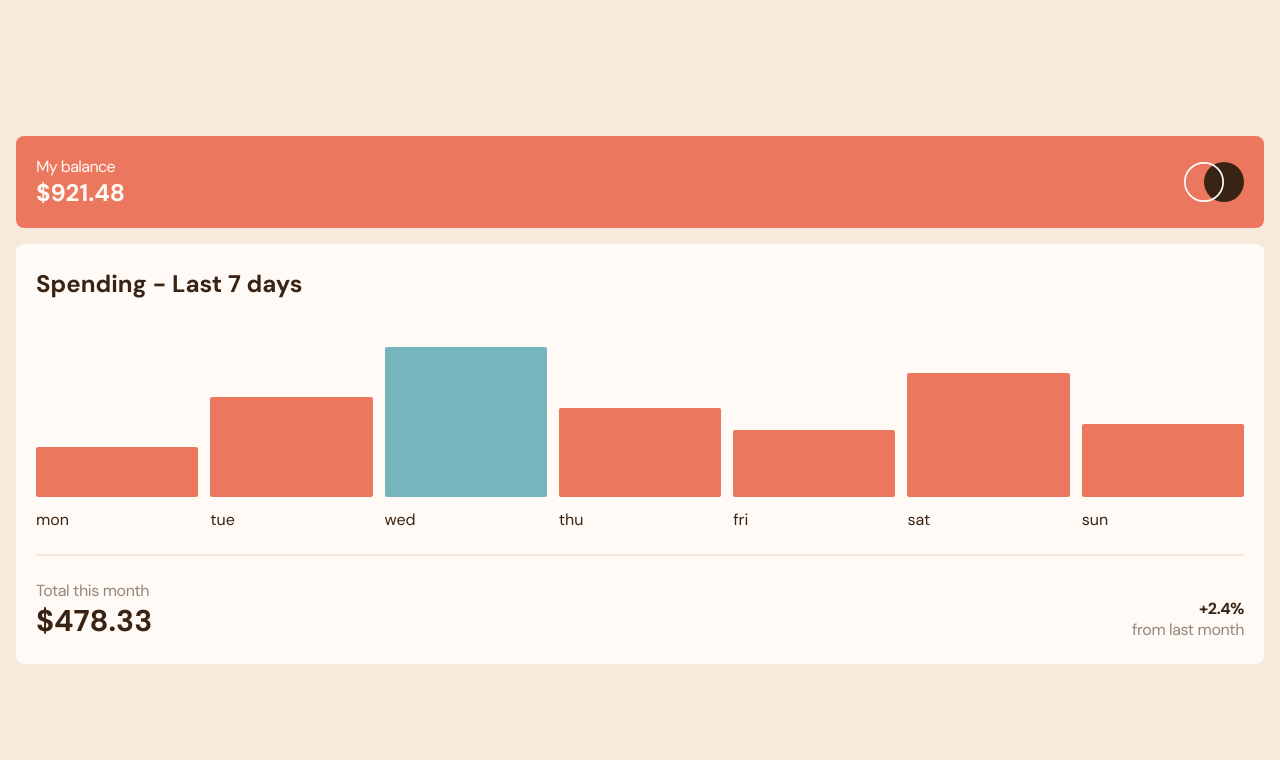
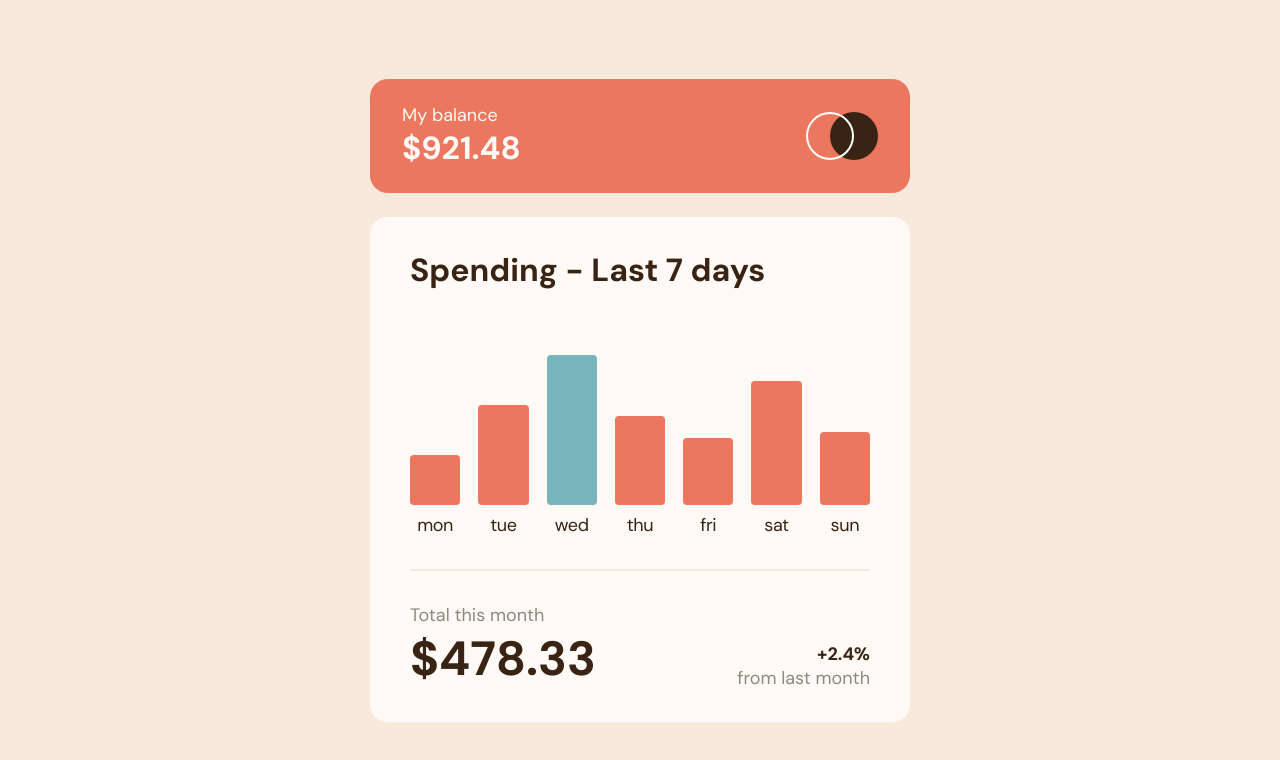
Before and after one commit to reallyUndefined/FrontendMentor-Expenses_Chart_Component, a React (Create React App) app: page / in a window 1280 px wide. Shown: the top 760 px of the page. Built offline with nearby package versions, Linux system fonts and the light colour scheme.

Commit message:
desktop design

```diff
--- /dev/null
+++ b/src/_mixins.scss
@@ -0,0 +1,7 @@
+$first: "596px";
+
+@mixin breakpoint($size) {
+  @media (min-width: $size) {
+    @content;
+  }
+}
--- a/src/components/chart/Chart.component.tsx
+++ b/src/components/chart/Chart.component.tsx
@@ -14,7 +14,7 @@ function Chart({ data }: ChartProps) {
   return (
     <div className="chart">
       {chartData.map(({ amount, day, percent }) => (
-        <div className="bar-grid">
+        <div key={day} className="bar-grid">
           <div className="bar-container">
             <div
               className="bar"
--- a/src/components/chart/Chart.styles.scss
+++ b/src/components/chart/Chart.styles.scss
@@ -1,3 +1,5 @@
+@import "../../mixins";
+
 .chart {
   margin-block: 1.5rem;
   padding-block: 1.5rem;
@@ -11,6 +13,11 @@
     grid-template-rows: 1fr min-content;
     gap: 0.75rem;
 
+    .legend {
+      text-align: center;
+      letter-spacing: -0.4px;
+    }
+
     .bar-container {
       height: 9.375rem;
       display: flex;
@@ -18,7 +25,21 @@
 
       .bar {
         width: 100%;
-        border-radius: 2px;
+        border-radius: 0.125rem;
+      }
+    }
+  }
+
+  @include breakpoint($first) {
+    margin-block: 2rem;
+    padding-block: 2rem;
+    gap: 1.125rem;
+
+    & .bar-grid {
+      gap: 0.5rem;
+
+      .bar-container .bar {
+        border-radius: 0.25rem;
       }
     }
   }
--- a/src/components/chart_body/ChartBody.styles.scss
+++ b/src/components/chart_body/ChartBody.styles.scss
@@ -1,3 +1,5 @@
+@import "../../mixins";
+
 .chart-body {
   border-radius: 0.5rem;
   background-color: var(--color-very-pale-orange);
@@ -33,4 +35,24 @@
       font-weight: 700;
     }
   }
+
+  @include breakpoint($first) {
+    border-radius: 1.125rem;
+    padding-inline: 2.5rem;
+    padding-block: 2rem;
+
+    & > h2 {
+      font-size: 2rem;
+    }
+
+    & .total {
+      & span {
+        letter-spacing: 0;
+      }
+
+      & h2 {
+        font-size: 3rem;
+      }
+    }
+  }
 }
--- a/src/components/chart_header/ChartHeader.styles.scss
+++ b/src/components/chart_header/ChartHeader.styles.scss
@@ -1,3 +1,5 @@
+@import "../../mixins";
+
 .chart-header {
   display: flex;
   align-items: center;
@@ -20,4 +22,23 @@
     height: 2.5rem;
     width: 3.75rem;
   }
+
+  @include breakpoint($first) {
+    border-radius: 1.125rem;
+    padding-inline: 2rem;
+    padding-block: 1.5rem;
+
+    & span {
+      letter-spacing: 0;
+    }
+
+    & h1 {
+      font-size: 2rem;
+    }
+
+    & > svg {
+      height: 3rem;
+      width: 4.5rem;
+    }
+  }
 }
--- a/src/components/expense_chart/ExpenseChart.styles.scss
+++ b/src/components/expense_chart/ExpenseChart.styles.scss
@@ -1,4 +1,13 @@
+@import "../../mixins";
+
 .expense-chart {
   display: grid;
   gap: 1rem;
+  max-width: 33.75rem;
+  width: 100%;
+  margin-inline: auto;
+
+  @include breakpoint($first) {
+    gap: 1.5rem;
+  }
 }
--- a/src/index.scss
+++ b/src/index.scss
@@ -1,3 +1,5 @@
+@import "./mixins";
+
 *,
 *::before,
 *::after {
@@ -20,4 +22,8 @@ body {
   min-height: 100vh;
   font-family: "DM Sans", sans-serif;
   background-color: var(--color-cream);
+
+  @include breakpoint($first) {
+    font-size: 1.125rem;
+  }
 }
```
